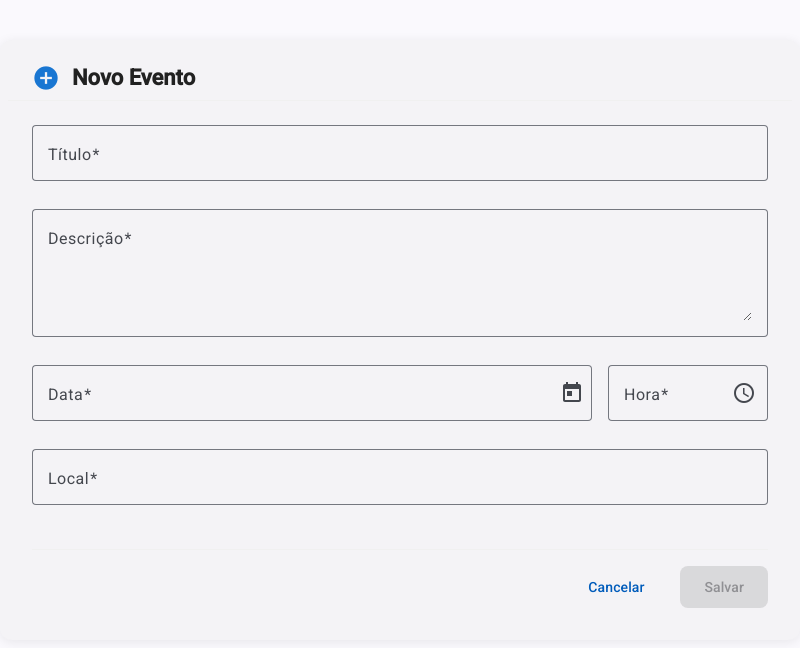
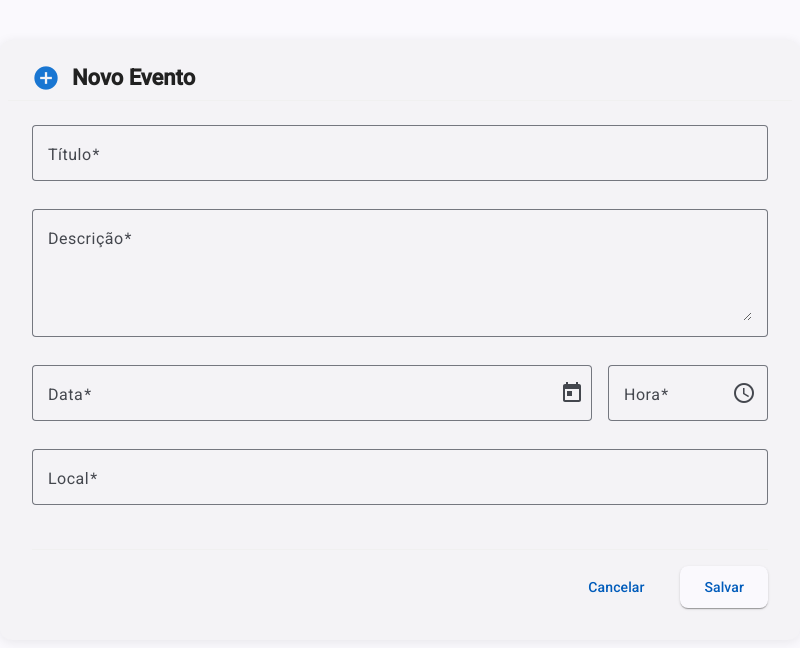
Before and after one commit to araofarias801-dev/gestao-eventos, an Angular app in the folder frontend/: page /events/new in a window 1280 px wide. Shown: the top 648 px of the page, without its empty margins (240-1040 px from the left). Built offline with nearby package versions, Linux system fonts and the light colour scheme.

Commit message:
feat(frontend): validação visual com markAllAsTouched no formulário

```diff
--- a/frontend/src/app/features/events/pages/event-form/event-form.html
+++ b/frontend/src/app/features/events/pages/event-form/event-form.html
@@ -50,7 +50,7 @@
 
       <div class="actions">
         <button mat-button type="button" (click)="cancelar()">Cancelar</button>
-        <button mat-raised-button color="primary" type="submit" [disabled]="form.invalid || saving()">
+        <button mat-raised-button color="primary" type="submit" [disabled]="saving()">
           <mat-spinner diameter="20" *ngIf="saving()"></mat-spinner>
           {{ saving() ? 'Salvando...' : 'Salvar' }}
         </button>
--- a/frontend/src/app/features/events/pages/event-form/event-form.ts
+++ b/frontend/src/app/features/events/pages/event-form/event-form.ts
@@ -82,7 +82,10 @@
   }
 
   salvar(): void {
-    if (this.form.invalid) return;
+    if (this.form.invalid) {
+      this.form.markAllAsTouched();
+      return;
+    }
     this.saving.set(true);
     const { eventTime, eventDate, ...rest } = this.form.value;
     const date = new Date(eventDate);
```
